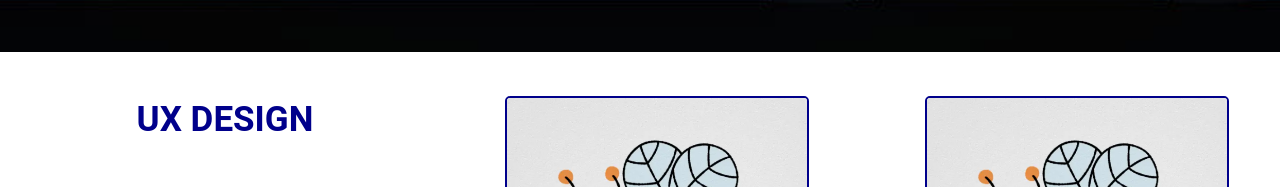
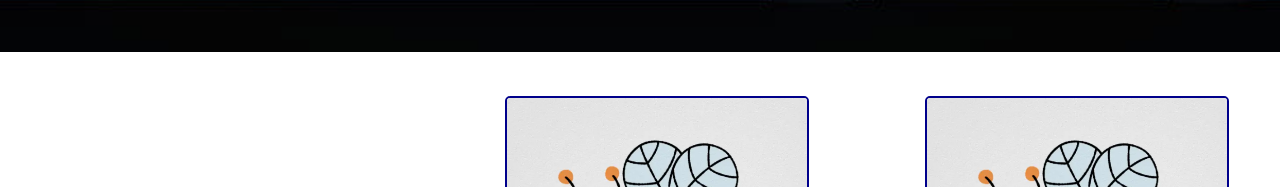
Before and after one commit to lizli0210/mobile-portfolio, a plain HTML site: page index.html in a window 1280 px wide. Shown: the part 793-980 px from the top of the page. Drawn offline with Linux system fonts and the light colour scheme.

Commit message:
Update index.html

```diff
--- a/index.html
+++ b/index.html
@@ -28,9 +28,7 @@
 			</p>
 		</div>
 	</div>>
-		<div class="type">
-			<h1>UX Design</h1>
-		</div>
+
 
 	<main>
 
```
